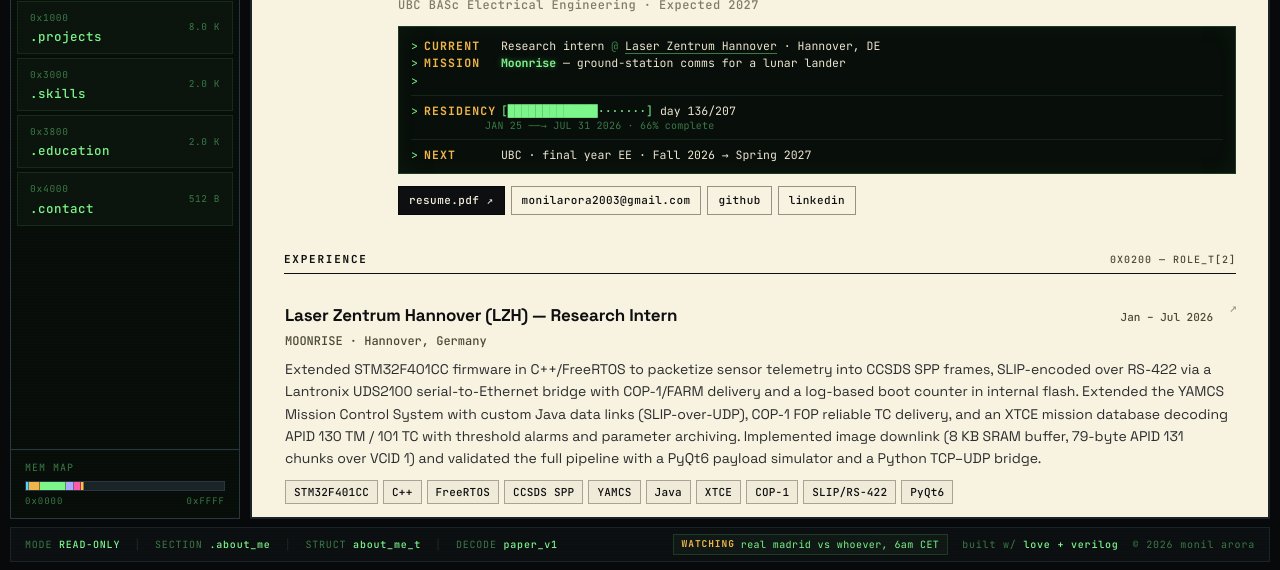
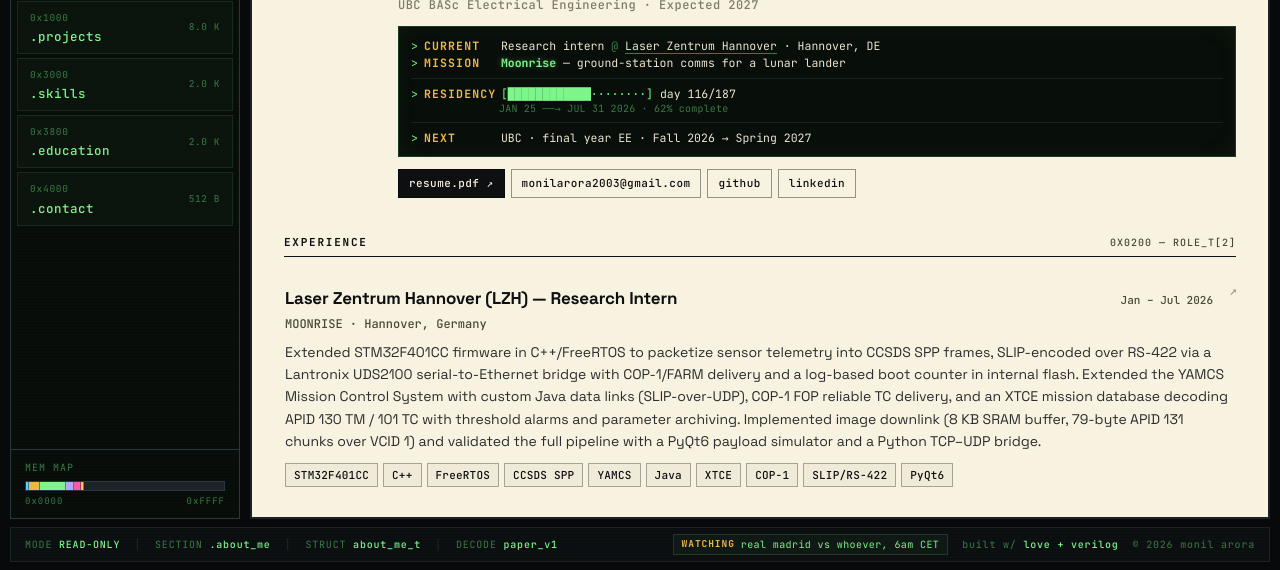
Before and after one commit to plundis/plundis.github.io, a plain HTML site: page index.html in a window 1280 px wide. Shown: the part 230-800 px from the top of the page. Drawn offline with Linux system fonts and the light colour scheme.

Commit message:
Update index.html

```diff
--- a/index.html
+++ b/index.html
@@ -299,7 +299,7 @@
   .termlog a      {color:var(--paper);text-decoration:none;border-bottom:1px solid var(--phos-dim);}
   .termlog a:hover{border-bottom-color:var(--phos);color:#fff;}
   .termlog .tl-bar{color:var(--phos);letter-spacing:0;}
-  .termlog .tl-dim{color:var(--phos-dim);font-size:10px;letter-spacing:.02em;display:block;padding-left:calc(10ch + 14px);margin-top:-1px;}
+  .termlog .tl-dim{color:var(--phos-dim);font-size:10px;letter-spacing:.02em;display:block;padding-left:calc(11ch + 22px);margin-top:-1px;}
   .termlog .tl-sep{display:block;height:1px;background:rgba(124,245,138,.1);margin:6px 0;}
 </style>
 </head>
@@ -377,8 +377,7 @@
               <div class="tagline">Embedded firmware engineer · STM32/FreeRTOS · Verilog · YAMCS</div>
               <div class="tagline" style="opacity:.7;margin-top:1px;">UBC BASc Electrical Engineering · Expected 2027</div>
                             <!-- Option C: terminal log -->
-              <div class="termlog" aria-label="Current status"><span class="tl-line"><span class="tl-p">&gt;</span><span class="tl-k">CURRENT</span>Research intern <span class="tl-at">@</span> <a href="https://www.lzh.de/en" target="_blank" rel="noopener">Laser Zentrum Hannover</a> · Hannover, DE</span><span class="tl-line"><span class="tl-p">&gt;</span><span class="tl-k">MISSION</span><span class="tl-hi">Moonrise</span> — ground-station comms for a lunar lander</span><span class="tl-line"><span class="tl-p">&gt;</span><span class="tl-sep"></span><span class="tl-line"><span class="tl-p">&gt;</span><span class="tl-k">RESIDENCY</span><span class="tl-bar" data-termlog="bar">[····················]</span>  <span data-termlog="day">day …/…</span></span><span class="tl-dim">JAN 25 ——→ JUL 31 2026 · <span data-termlog="pct">…</span>% complete</span><span class="tl-sep"></span><span class="tl-line"><span class="tl-p">&gt;</span><span class="tl-k">NEXT</span>UBC · final year EE · Fall 2026 → Spring 2027</span></div>
-              <div class="links">
+<div class="termlog" aria-label="Current status"><span class="tl-line"><span class="tl-p">&gt;</span><span class="tl-k">CURRENT</span>Research intern <span class="tl-at">@</span> <a href="https://www.lzh.de/en" target="_blank" rel="noopener">Laser Zentrum Hannover</a> · Hannover, DE</span><span class="tl-line"><span class="tl-p">&gt;</span><span class="tl-k">MISSION</span><span class="tl-hi">Moonrise</span> — ground-station comms for a lunar lander</span><span class="tl-sep"></span><span class="tl-line"><span class="tl-p">&gt;</span><span class="tl-k">RESIDENCY</span><span class="tl-bar" data-termlog="bar">[····················]</span>  <span data-termlog="day">day …/…</span></span><span class="tl-dim">JAN 25 ——→ JUL 31 2026 · <span data-termlog="pct">…</span>% complete</span><span class="tl-sep"></span><span class="tl-line"><span class="tl-p">&gt;</span><span class="tl-k">NEXT</span>UBC · final year EE · Fall 2026 → Spring 2027</span></div>              <div class="links">
                 <a class="pri" href="resume.pdf" target="_blank" rel="noopener">resume.pdf ↗</a>
                 <a href="mailto:monilarora2003@gmail.com">monilarora2003@gmail.com</a>
                 <a href="https://github.com/plundis" target="_blank" rel="noopener">github</a>
@@ -1451,7 +1450,7 @@
 
   // residency progress (Jan 5 to Jul 31 2026)
   (function(){
-    var S=new Date(2026,0,5),E=new Date(2026,6,31),W=20,now=new Date();
+    var S=new Date(2026,0,25),E=new Date(2026,6,31),W=20,now=new Date();
     var total=Math.round((E-S)/86400000);
     var dayN=Math.max(0,Math.min(total,Math.round((now-S)/86400000)));
     var pct=Math.round((dayN/total)*100);
```
